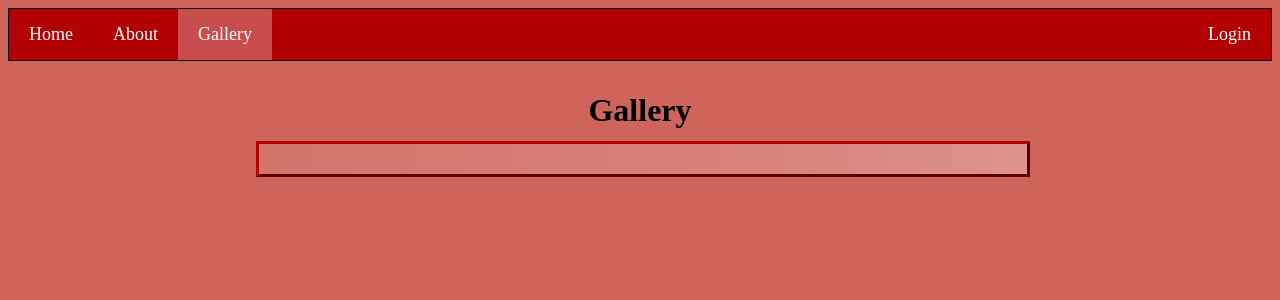
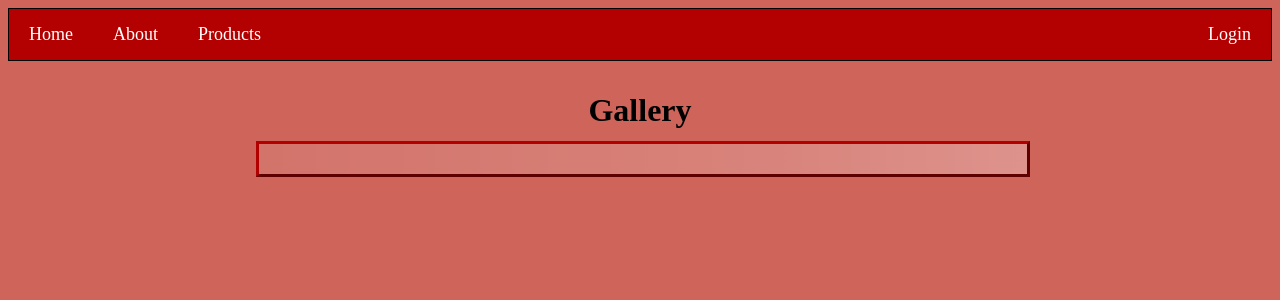
Before and after one commit to maciejratajski1999/WebPageDemo, a Flask app: page /product in a window 1280 px wide. Shown: the top 300 px of the page. Run offline with Flask 2, Linux system fonts and the light colour scheme; data comes from the database, SQL or seed files in the repository; data that the repository does not hold is empty.

Commit message:
added file: products.html changed route from /gallery to /products gallery.html serves as a template to products.html route for /products now passes products ids, names as well as thumbnails paths

```diff
--- a/app/routes.py
+++ b/app/routes.py
@@ -1,12 +1,10 @@
 from flask import render_template, flash, redirect, url_for, send_from_directory
 from app.forms import RegistrationForm, LoginForm, PictureForm, ProductForm
-from app import app, db, bcrypt
-from app.models import User, Product, Picture
 from app.utils import *
 from flask_login import login_user, logout_user, current_user
-from werkzeug.utils import secure_filename
 
-subpages = {'home' : {"Home" : "/"}, 'about' : {"About" : "/about"}, 'gallery' : {"Gallery" : "/gallery"}}
+
+subpages = {'home' : {"Home" : "/"}, 'about' : {"About" : "/about"}, 'products' : {"Products" : "/products"}}
 
 
 
@@ -25,9 +23,17 @@ def about():
 def gallery():
     current = 'gallery'
     products = Product.query.all()
-    pictures = [product.thumbnail for product in products]
-    pictures = split_into_groups_of_n(objects=pictures, n=3)
-    return render_template('gallery.html', subpages=subpages, current=current, pictures=pictures)
+    products = [[product.id, product.name, product.thumbnail] for product in products]
+    products = split_into_groups_of_n(objects=products, n=3)
+    return render_template('gallery.html', subpages=subpages, current=current, products=products)
+
+@app.route("/products", methods=['GET'])
+def products():
+    current = 'products'
+    products = Product.query.all()
+    products = [[product.id, product.name, product.thumbnail] for product in products]
+    products = split_into_groups_of_n(objects=products, n=3)
+    return render_template('products.html', subpages=subpages, current=current, products=products)
 
 
 @app.route("/product", methods=['GET', 'POST'])
@@ -56,10 +62,7 @@ def manage():
         pictures = [product.thumbnail for product in products]
         if form.validate_on_submit():
             if form.thumbnail.data:
-                thumbnail_path = save_picture(form.thumbnail.data, subdirectory='thumbnails')
-                new_product = Product(name=form.name.data, thumbnail=thumbnail_path)
-                db.session.add(new_product)
-                db.session.commit()
+                add_product(form)
                 return redirect('manage')
         return render_template('manage.html', subpages=subpages, pictures=pictures, form=form)
     return render_template('home.html', subpages=subpages)
--- a/app/static/gallery.css
+++ b/app/static/gallery.css
@@ -3,7 +3,7 @@ div.gallery {
     width: 100%;
 }
 
-div.imagesbar{
+div.bar{
     float: left;
     display: flex;
     position: relative;
@@ -13,6 +13,12 @@ div.imagesbar{
     height: 100%;
     align-items: center;
 }
+.buttons{
+    padding-bottom: 5%;
+}
+
+div.product-container{
+}
 
 .image{
     display: inline;
@@ -20,6 +26,11 @@ div.imagesbar{
     position: relative;
     width: 30%;
     height: auto;
+}
+
+.product-link{
+    width: 33.33%;
+    font-size: large;
 }
 
 
--- a/app/templates/gallery.html
+++ b/app/templates/gallery.html
@@ -3,13 +3,8 @@
     <h1>Gallery</h1>
     <main>
         <div class="gallery">
-            {% for group in pictures %}
-                <div class="imagesbar">
-                    {% for picture in group%}
-                            <img class="image" src={{url_for('static', filename=picture)}}>
-                    {% endfor %}
-                </div>
-            {% endfor %}
+            {% block gallery %}
+            {% endblock %}
         </div>
     </main>
 {% endblock %}
```
Also changed, not shown: app/templates/products.html (added, +18 -0 lines), app/utils.py (+7 -1 lines).
